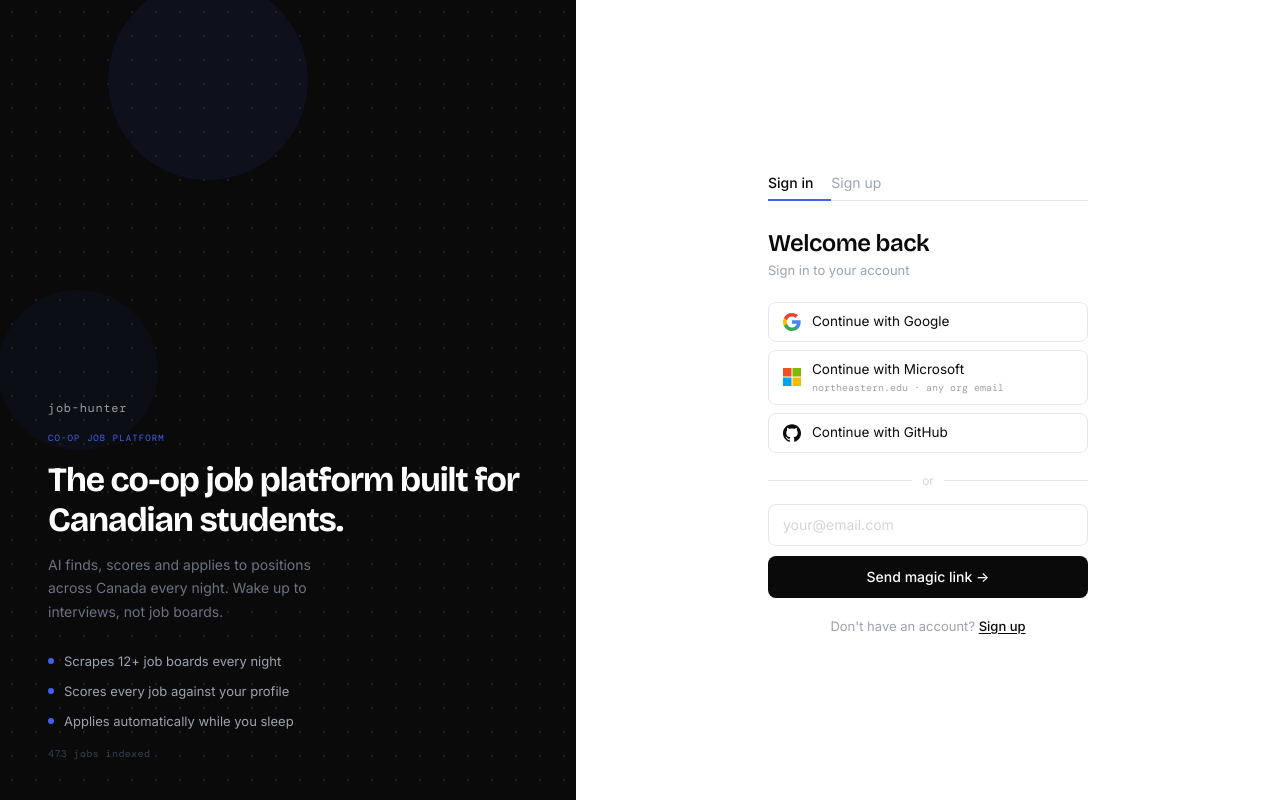
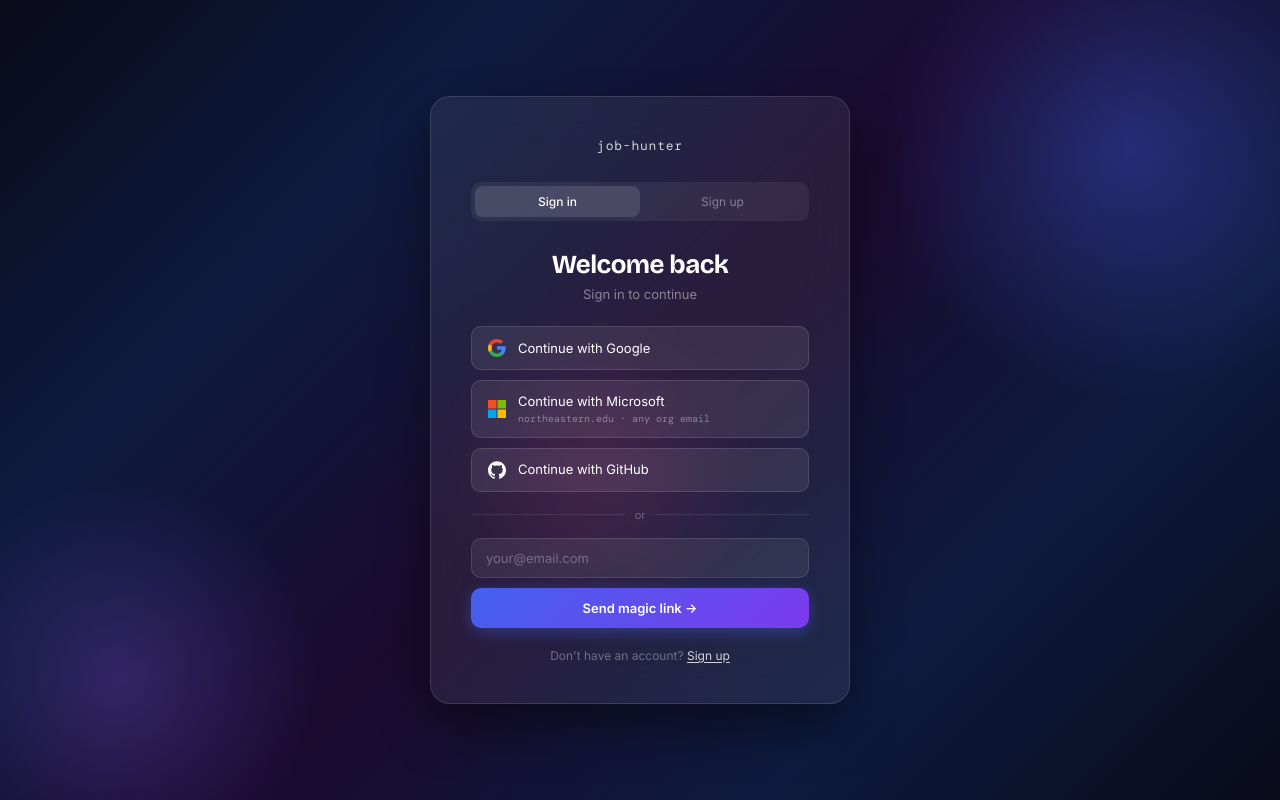
Before and after one commit to jazmyn-24/job-hunter-frontend, a Next.js app: page /auth in a window 1280 px wide. Built offline with nearby package versions, Linux system fonts and the light colour scheme.

Commit message:
auth page v3 — glassmorphism design
- Full-screen gradient background with color blobs
- Frosted glass card (blur 24px, rgba white border)
- Pill tabs, gradient CTA button, glass OAuth buttons
- Removed split panel layout entirely

Co-Authored-By: Claude Sonnet 4.6 <noreply@anthropic.com>

```diff
--- a/app/auth/auth.css
+++ b/app/auth/auth.css
@@ -1,11 +1,5 @@
 /* ── Tokens ──────────────────────────────────────────────────────────────── */
 :root {
-  --accent: #4361ee;
-  --accent-glow: rgba(67, 97, 238, 0.1);
-  --text: #0a0a0a;
-  --muted: #9ca3af;
-  --border: #e5e7eb;
-  --border-hover: #c8ccda;
   --font-heading: "Bricolage Grotesque", sans-serif;
   --font-body: "Inter", -apple-system, BlinkMacSystemFont, sans-serif;
   --font-mono: "DM Mono", "SF Mono", ui-monospace, monospace;
@@ -13,210 +7,126 @@
 
 /* ── Page shell ──────────────────────────────────────────────────────────── */
 .auth-page {
-  display: flex;
+  position: relative;
   min-height: 100vh;
-  font-family: var(--font-body);
-  color: var(--text);
-}
-
-/* ══════════════════════════════════════════════════════════════════════════
-   LEFT PANEL
-══════════════════════════════════════════════════════════════════════════ */
-.auth-left {
-  position: relative;
-  width: 45%;
-  flex-shrink: 0;
-  background: #0a0a0a;
-  display: flex;
-  flex-direction: column;
-  padding: 40px 48px;
-  overflow: hidden;
-}
-
-/* Dot grid */
-.auth-left::before {
-  content: "";
-  position: absolute;
-  inset: 0;
-  background-image: radial-gradient(circle, #1f1f1f 1px, transparent 1px);
-  background-size: 24px 24px;
-  pointer-events: none;
-  z-index: 0;
-}
-
-/* Decorative circles */
-.auth-left-circle-top {
-  position: absolute;
-  top: -60px;
-  right: -60px;
-  width: 200px;
-  height: 200px;
-  border-radius: 50%;
-  background: rgba(67, 97, 238, 0.08);
-  pointer-events: none;
-  z-index: 0;
-}
-
-.auth-left-circle-bottom {
-  position: absolute;
-  bottom: -50px;
-  left: -50px;
-  width: 160px;
-  height: 160px;
-  border-radius: 50%;
-  background: rgba(67, 97, 238, 0.05);
-  pointer-events: none;
-  z-index: 0;
-}
-
-/* All direct children sit above the pseudo-elements */
-.auth-left > * {
-  position: relative;
-  z-index: 1;
-}
-
-.auth-logo {
-  font-family: var(--font-mono);
-  font-size: 12px;
-  font-weight: 400;
-  letter-spacing: 0.06em;
-  color: rgba(255, 255, 255, 0.6);
-}
-
-.auth-left-body {
-  flex: 1;
-  display: flex;
-  flex-direction: column;
-  justify-content: center;
-}
-
-.auth-eyebrow {
-  font-family: var(--font-mono);
-  font-size: 9px;
-  font-weight: 400;
-  letter-spacing: 0.12em;
-  color: var(--accent);
-  text-transform: uppercase;
-  margin-bottom: 16px;
-}
-
-.auth-left-headline {
-  font-family: var(--font-heading);
-  font-size: 34px;
-  font-weight: 700;
-  line-height: 1.15;
-  letter-spacing: -0.03em;
-  color: #ffffff;
-  margin: 0;
-}
-
-.auth-left-sub {
-  font-family: var(--font-body);
-  font-size: 14px;
-  color: #6b7280;
-  line-height: 1.7;
-  margin: 14px 0 0 0;
-  max-width: 300px;
-}
-
-.auth-left-features {
-  list-style: none;
-  padding: 0;
-  margin: 28px 0 0 0;
-  display: flex;
-  flex-direction: column;
-  gap: 12px;
-}
-
-.auth-left-features li {
-  display: flex;
-  align-items: center;
-  gap: 10px;
-  font-family: var(--font-body);
-  font-size: 13px;
-  color: #9ca3af;
-  line-height: 1.4;
-}
-
-.auth-feature-dot {
-  width: 6px;
-  height: 6px;
-  border-radius: 50%;
-  background: var(--accent);
-  flex-shrink: 0;
-}
-
-.auth-left-footer {
-  font-family: var(--font-mono);
-  font-size: 10px;
-  color: #374151;
-  letter-spacing: 0.04em;
-}
-
-/* ══════════════════════════════════════════════════════════════════════════
-   RIGHT PANEL
-══════════════════════════════════════════════════════════════════════════ */
-.auth-right {
-  flex: 1;
-  background: #ffffff;
   display: flex;
   align-items: center;
   justify-content: center;
-  padding: 48px 32px;
+  padding: 24px;
+  overflow: hidden;
+  background: linear-gradient(
+    135deg,
+    #0a0a1a 0%,
+    #0d1b3e 25%,
+    #1a0a2e 50%,
+    #0d1b3e 75%,
+    #0a0a1a 100%
+  );
 }
 
-.auth-form-wrap {
+/* ── Background blobs ────────────────────────────────────────────────────── */
+.auth-blob {
+  position: absolute;
+  border-radius: 50%;
+  pointer-events: none;
+}
+
+.auth-blob-1 {
+  width: 500px;
+  height: 500px;
+  top: -100px;
+  right: -100px;
+  background: radial-gradient(circle, rgba(67, 97, 238, 0.35) 0%, transparent 70%);
+}
+
+.auth-blob-2 {
+  width: 400px;
+  height: 400px;
+  bottom: -80px;
+  left: -80px;
+  background: radial-gradient(circle, rgba(139, 92, 246, 0.25) 0%, transparent 70%);
+}
+
+.auth-blob-3 {
+  width: 300px;
+  height: 300px;
+  top: 40%;
+  left: 35%;
+  background: radial-gradient(circle, rgba(236, 72, 153, 0.15) 0%, transparent 70%);
+}
+
+/* ── Glass card ──────────────────────────────────────────────────────────── */
+.auth-card {
+  position: relative;
+  z-index: 1;
   width: 100%;
-  max-width: 320px;
+  max-width: 420px;
+  background: rgba(255, 255, 255, 0.07);
+  backdrop-filter: blur(24px);
+  -webkit-backdrop-filter: blur(24px);
+  border: 1px solid rgba(255, 255, 255, 0.12);
+  border-radius: 20px;
+  padding: 40px;
+  box-shadow: 0 25px 50px rgba(0, 0, 0, 0.4);
+}
+
+/* ── Logo ────────────────────────────────────────────────────────────────── */
+.auth-logo {
+  font-family: var(--font-mono);
+  font-size: 13px;
+  font-weight: 400;
+  letter-spacing: 0.06em;
+  color: rgba(255, 255, 255, 0.8);
+  text-align: center;
+  margin-bottom: 28px;
 }
 
 /* ── Tabs ────────────────────────────────────────────────────────────────── */
 .auth-tabs {
   display: flex;
-  border-bottom: 1px solid var(--border);
+  background: rgba(255, 255, 255, 0.06);
+  border-radius: 10px;
+  padding: 4px;
   margin-bottom: 28px;
 }
 
 .auth-tab {
+  flex: 1;
   background: none;
   border: none;
-  border-bottom: 2px solid transparent;
-  margin-bottom: -1px;
-  padding: 8px 18px 8px 0;
+  border-radius: 8px;
+  padding: 8px;
   font-family: var(--font-body);
-  font-size: 14px;
+  font-size: 12px;
   font-weight: 400;
-  color: var(--muted);
+  color: rgba(255, 255, 255, 0.4);
   cursor: pointer;
-  transition: color 0.15s, border-color 0.15s;
+  transition: background 0.15s, color 0.15s;
   outline: none;
 }
 
 .auth-tab.active {
-  color: var(--text);
-  border-bottom-color: var(--accent);
+  background: rgba(255, 255, 255, 0.12);
+  color: #ffffff;
   font-weight: 500;
-}
-
-.auth-tab:not(.active):hover {
-  color: #6b7280;
 }
 
 /* ── Heading ─────────────────────────────────────────────────────────────── */
 .auth-title {
   font-family: var(--font-heading);
-  font-size: 24px;
-  font-weight: 600;
+  font-size: 26px;
+  font-weight: 700;
   letter-spacing: -0.02em;
-  color: var(--text);
-  margin: 0 0 4px 0;
-  line-height: 1.2;
+  color: #ffffff;
+  text-align: center;
+  margin: 0 0 6px 0;
 }
 
 .auth-subtitle {
   font-family: var(--font-body);
   font-size: 13px;
-  color: var(--muted);
+  color: rgba(255, 255, 255, 0.45);
+  text-align: center;
   margin: 0 0 24px 0;
 }
 
@@ -224,35 +134,35 @@
 .auth-oauth-list {
   display: flex;
   flex-direction: column;
-  gap: 8px;
-  margin-bottom: 20px;
+  gap: 10px;
+  margin-bottom: 16px;
 }
 
 .auth-oauth-btn {
   display: flex;
   align-items: center;
+  gap: 12px;
   width: 100%;
-  padding: 10px 14px;
-  background: #ffffff;
-  border: 1px solid var(--border);
-  border-radius: 8px;
+  padding: 12px 16px;
+  background: rgba(255, 255, 255, 0.08);
+  border: 1px solid rgba(255, 255, 255, 0.12);
+  border-radius: 10px;
   cursor: pointer;
   font-family: var(--font-body);
-  font-size: 13.5px;
-  font-weight: 400;
-  color: var(--text);
-  transition: border-color 0.15s ease, background 0.15s ease;
+  font-size: 13px;
+  color: #ffffff;
   text-align: left;
+  transition: background 0.15s, border-color 0.15s;
   outline: none;
 }
 
 .auth-oauth-btn:hover {
-  border-color: var(--border-hover);
-  background: #fafbff;
+  background: rgba(255, 255, 255, 0.13);
+  border-color: rgba(255, 255, 255, 0.22);
 }
 
 .auth-oauth-btn:active {
-  opacity: 0.75;
+  opacity: 0.8;
 }
 
 .auth-oauth-icon {
@@ -262,11 +172,9 @@
   width: 18px;
   height: 18px;
   flex-shrink: 0;
-  margin-right: 11px;
 }
 
 .auth-oauth-text {
-  flex: 1;
   display: flex;
   flex-direction: column;
 }
@@ -278,7 +186,7 @@
 .auth-oauth-sub {
   font-family: var(--font-mono);
   font-size: 10px;
-  color: var(--muted);
+  color: rgba(255, 255, 255, 0.4);
   margin-top: 2px;
 }
 
@@ -287,19 +195,19 @@
   display: flex;
   align-items: center;
   gap: 10px;
-  margin-bottom: 16px;
+  margin: 16px 0;
 }
 
 .auth-divider-line {
   flex: 1;
   height: 1px;
-  background: var(--border);
+  background: rgba(255, 255, 255, 0.1);
 }
 
 .auth-divider-text {
   font-family: var(--font-body);
-  font-size: 12px;
-  color: #d1d5db;
+  font-size: 11px;
+  color: rgba(255, 255, 255, 0.3);
   white-space: nowrap;
 }
 
@@ -307,74 +215,73 @@
 .auth-email-form {
   display: flex;
   flex-direction: column;
-  gap: 10px;
+  gap: 0;
 }
 
 .auth-input {
   width: 100%;
-  height: 42px;
-  padding: 0 14px;
-  background: #ffffff;
-  border: 1px solid var(--border);
-  border-radius: 8px;
+  padding: 11px 14px;
+  background: rgba(255, 255, 255, 0.07);
+  border: 1px solid rgba(255, 255, 255, 0.12);
+  border-radius: 10px;
   font-family: var(--font-body);
-  font-size: 14px;
-  color: var(--text);
+  font-size: 13px;
+  color: #ffffff;
   outline: none;
-  transition: border-color 0.15s ease, box-shadow 0.15s ease;
+  transition: border-color 0.15s, box-shadow 0.15s;
   box-sizing: border-box;
+  margin-bottom: 10px;
 }
 
 .auth-input::placeholder {
-  color: #d1d5db;
+  color: rgba(255, 255, 255, 0.3);
 }
 
 .auth-input:focus {
-  border-color: var(--accent);
-  box-shadow: 0 0 0 3px var(--accent-glow);
+  border-color: rgba(255, 255, 255, 0.3);
+  box-shadow: 0 0 0 3px rgba(99, 102, 241, 0.25);
 }
 
 .auth-input.error {
-  border-color: #ef4444;
-  box-shadow: 0 0 0 3px rgba(239, 68, 68, 0.08);
+  border-color: rgba(239, 68, 68, 0.6);
+  box-shadow: 0 0 0 3px rgba(239, 68, 68, 0.15);
 }
 
 .auth-error-msg {
   font-family: var(--font-mono);
   font-size: 11px;
-  color: #ef4444;
-  margin-top: -4px;
+  color: rgba(252, 129, 129, 0.9);
+  margin-top: -6px;
+  margin-bottom: 10px;
+  display: block;
 }
 
 .auth-submit-btn {
   width: 100%;
-  height: 42px;
-  background: var(--text);
+  padding: 12px;
+  background: linear-gradient(135deg, #4361ee, #7c3aed);
   color: #ffffff;
   border: none;
-  border-radius: 8px;
+  border-radius: 10px;
   font-family: var(--font-body);
-  font-size: 14px;
-  font-weight: 500;
+  font-size: 13px;
+  font-weight: 600;
   cursor: pointer;
-  transition: opacity 0.15s ease;
+  transition: opacity 0.15s;
   outline: none;
   display: flex;
   align-items: center;
   justify-content: center;
   gap: 8px;
+  box-shadow: 0 4px 15px rgba(67, 97, 238, 0.4);
 }
 
 .auth-submit-btn:hover:not(:disabled) {
-  opacity: 0.87;
-}
-
-.auth-submit-btn:active:not(:disabled) {
-  opacity: 0.75;
+  opacity: 0.9;
 }
 
 .auth-submit-btn:disabled {
-  opacity: 0.55;
+  opacity: 0.6;
   cursor: not-allowed;
 }
 
@@ -411,18 +318,17 @@
 
 .auth-success-title {
   font-family: var(--font-heading);
-  font-size: 16px;
-  font-weight: 600;
-  color: var(--text);
+  font-size: 20px;
+  font-weight: 700;
+  color: #ffffff;
   margin: 0;
 }
 
 .auth-success-sub {
-  font-family: var(--font-mono);
-  font-size: 11px;
-  color: var(--muted);
-  margin: 0;
-  letter-spacing: 0.01em;
+  font-family: var(--font-body);
+  font-size: 12px;
+  color: rgba(255, 255, 255, 0.4);
+  margin: 6px 0 0 0;
 }
 
 /* ── Switch link ─────────────────────────────────────────────────────────── */
@@ -430,8 +336,8 @@
   margin-top: 20px;
   text-align: center;
   font-family: var(--font-body);
-  font-size: 13px;
-  color: var(--muted);
+  font-size: 12px;
+  color: rgba(255, 255, 255, 0.35);
 }
 
 .auth-switch-btn {
@@ -439,9 +345,8 @@
   border: none;
   padding: 0;
   font-family: var(--font-body);
-  font-size: 13px;
-  color: var(--text);
-  font-weight: 500;
+  font-size: 12px;
+  color: rgba(255, 255, 255, 0.8);
   cursor: pointer;
   text-decoration: underline;
   text-underline-offset: 2px;
@@ -449,20 +354,18 @@
 }
 
 .auth-switch-btn:hover {
-  opacity: 0.65;
+  color: #ffffff;
 }
 
 /* ── Mobile ──────────────────────────────────────────────────────────────── */
 @media (max-width: 768px) {
-  .auth-left {
-    display: none;
+  .auth-page {
+    padding: 16px;
+    align-items: center;
   }
 
-  .auth-right {
-    padding: 40px 24px;
-  }
-
-  .auth-form-wrap {
-    max-width: 100%;
+  .auth-card {
+    max-width: 90%;
+    padding: 28px;
   }
 }
--- a/app/auth/page.jsx
+++ b/app/auth/page.jsx
@@ -28,54 +28,14 @@ function MicrosoftIcon() {
 
 function GitHubIcon() {
   return (
-    <svg width="18" height="18" viewBox="0 0 24 24" fill="#0a0a0a">
+    <svg width="18" height="18" viewBox="0 0 24 24" fill="#ffffff">
       <path d="M12 .297c-6.63 0-12 5.373-12 12 0 5.303 3.438 9.8 8.205 11.385.6.113.82-.258.82-.577 0-.285-.01-1.04-.015-2.04-3.338.724-4.042-1.61-4.042-1.61C4.422 18.07 3.633 17.7 3.633 17.7c-1.087-.744.084-.729.084-.729 1.205.084 1.838 1.236 1.838 1.236 1.07 1.835 2.809 1.305 3.495.998.108-.776.417-1.305.76-1.605-2.665-.3-5.466-1.332-5.466-5.93 0-1.31.465-2.38 1.235-3.22-.135-.303-.54-1.523.105-3.176 0 0 1.005-.322 3.3 1.23.96-.267 1.98-.399 3-.405 1.02.006 2.04.138 3 .405 2.28-1.552 3.285-1.23 3.285-1.23.645 1.653.24 2.873.12 3.176.765.84 1.23 1.91 1.23 3.22 0 4.61-2.805 5.625-5.475 5.92.42.36.81 1.096.81 2.22 0 1.606-.015 2.896-.015 3.286 0 .315.21.69.825.57C20.565 22.092 24 17.592 24 12.297c0-6.627-5.373-12-12-12" />
     </svg>
   );
 }
 
-/* ── Left panel ─────────────────────────────────────────────────────────── */
-function AuthLeft() {
-  return (
-    <aside className="auth-left">
-      {/* Decorative circles */}
-      <div className="auth-left-circle-top" aria-hidden="true" />
-      <div className="auth-left-circle-bottom" aria-hidden="true" />
-
-      <div className="auth-logo">job-hunter</div>
-
-      <div className="auth-left-body">
-        <p className="auth-eyebrow">CO-OP JOB PLATFORM</p>
-        <h2 className="auth-left-headline">
-          The co-op job platform built for Canadian students.
-        </h2>
-        <p className="auth-left-sub">
-          AI finds, scores and applies to positions across Canada every
-          night. Wake up to interviews, not job boards.
-        </p>
-        <ul className="auth-left-features">
-          <li>
-            <span className="auth-feature-dot" aria-hidden="true" />
-            Scrapes 12+ job boards every night
-          </li>
-          <li>
-            <span className="auth-feature-dot" aria-hidden="true" />
-            Scores every job against your profile
-          </li>
-          <li>
-            <span className="auth-feature-dot" aria-hidden="true" />
-            Applies automatically while you sleep
-          </li>
-        </ul>
-      </div>
-
-      <p className="auth-left-footer">473 jobs indexed</p>
-    </aside>
-  );
-}
-
-/* ── Right panel ─────────────────────────────────────────────────────────── */
-function AuthRight() {
+/* ── Auth Card ───────────────────────────────────────────────────────────── */
+function AuthCard() {
   const [view, setView] = useState("signin");
   const [email, setEmail] = useState("");
   const [emailError, setEmailError] = useState("");
@@ -104,7 +64,6 @@ function AuthRight() {
     if (err) { setEmailError(err); return; }
     setEmailError("");
     setLoading(true);
-    // Simulate network delay, then show success
     await new Promise((r) => setTimeout(r, 900));
     setLoading(false);
     setSent(true);
@@ -116,13 +75,14 @@ function AuthRight() {
   }
 
   function handleOAuth(provider) {
-    // Stub — wire to backend OAuth endpoints
     console.log("OAuth:", provider);
   }
 
   return (
-    <div className="auth-right">
-      <div className="auth-form-wrap">
+    <div className="auth-card">
+      {/* Logo */}
+      <div className="auth-logo">job-hunter</div>
+
       {/* Tabs */}
       <div className="auth-tabs" role="tablist">
         <button
@@ -145,12 +105,10 @@ function AuthRight() {
 
       {/* Heading */}
       <h1 className="auth-title">
-          {isSignUp ? "Get started free" : "Welcome back"}
+        {isSignUp ? "Create your account" : "Welcome back"}
       </h1>
       <p className="auth-subtitle">
-          {isSignUp
-            ? "No credit card · takes 30 seconds"
-            : "Sign in to your account"}
+        {isSignUp ? "Start finding co-op jobs tonight" : "Sign in to continue"}
       </p>
 
       {/* OAuth */}
@@ -185,14 +143,12 @@ function AuthRight() {
         <div className="auth-divider-line" />
       </div>
 
-        {/* Magic link / success */}
+      {/* Form / Success */}
       {sent ? (
         <div className="auth-success" role="status">
           <div className="auth-success-icon">✉️</div>
           <p className="auth-success-title">Check your inbox</p>
-            <p className="auth-success-sub">
-              Magic link sent · check your spam if needed
-            </p>
+          <p className="auth-success-sub">Magic link sent · check your spam if needed</p>
         </div>
       ) : (
         <form className="auth-email-form" onSubmit={handleSubmit} noValidate>
@@ -246,7 +202,6 @@ function AuthRight() {
         )}
       </p>
     </div>
-    </div>
   );
 }
 
@@ -254,8 +209,12 @@ function AuthRight() {
 export default function AuthPage() {
   return (
     <div className="auth-page">
-      <AuthLeft />
-      <AuthRight />
+      {/* Background blobs */}
+      <div className="auth-blob auth-blob-1" aria-hidden="true" />
+      <div className="auth-blob auth-blob-2" aria-hidden="true" />
+      <div className="auth-blob auth-blob-3" aria-hidden="true" />
+
+      <AuthCard />
     </div>
   );
 }
--- a/app/layout.tsx
+++ b/app/layout.tsx
@@ -15,7 +15,7 @@ export default function RootLayout({
         <link rel="preconnect" href="https://fonts.googleapis.com" />
         <link rel="preconnect" href="https://fonts.gstatic.com" crossOrigin="anonymous" />
         <link
-          href="https://fonts.googleapis.com/css2?family=Bricolage+Grotesque:wght@400;500;600;700&family=Inter:wght@300;400;500&family=DM+Mono:wght@400;500&display=swap"
+          href="https://fonts.googleapis.com/css2?family=Bricolage+Grotesque:opsz,wght@12..96,600;12..96,700&family=Inter:wght@300;400;500;600&family=DM+Mono:wght@400;500&display=swap"
           rel="stylesheet"
         />
       </head>
```
Lines whose indentation alone changed are shown as unchanged.
